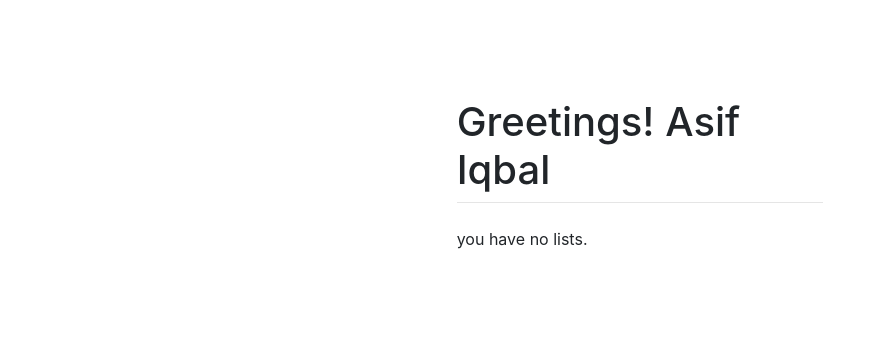
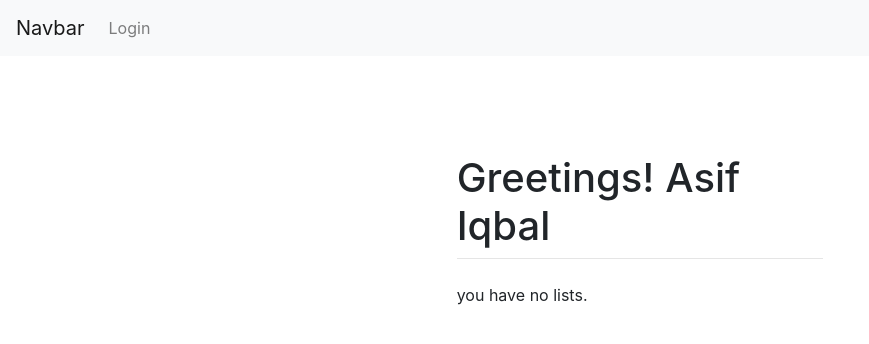
Before and after one commit to Asif-GD/a-django-to-do-list, a Django app: page / in a window 1280 px wide. Shown: the top 344 px of the page, without its empty margins (0-869 px from the left). Run offline with Django 4.2, Linux system fonts and the light colour scheme.

Commit message:
set up a navbar & logout function
- logout_user()

```diff
--- a/main/templates/main/base.html
+++ b/main/templates/main/base.html
@@ -18,6 +18,35 @@
     </title>
 </head>
 <body>
+
+<nav class="navbar navbar-expand-lg navbar-light bg-light">
+    <a class="navbar-brand" href="#">Navbar</a>
+    <button class="navbar-toggler" type="button" data-toggle="collapse" data-target="#navbarText"
+            aria-controls="navbarText" aria-expanded="False" aria-label="Toggle navigation">
+        <span class="navbar-toggler-icon"></span>
+    </button>
+    <div class="collapse navbar-collapse" id="navbarText">
+        <ul class="navbar-nav mr-auto">
+            {% if user.is_authenticated %}
+
+            <li class="nav-item">
+                <a class="nav-link" href="/logout">Logout</a>
+            </li>
+            <li class="nav-item">
+                <a class="nav-link" href="#">Welcome, {{user.username}}</a>
+            </li>
+
+            {% else %}
+
+            <li class="nav-item">
+                <a class="nav-link" href="/login">Login</a>
+            </li>
+
+            {% endif %}
+        </ul>
+    </div>
+</nav>
+
 <div class="image">
     <div class="image-overlay">
         <div id="content" class="block">
--- a/main/urls.py
+++ b/main/urls.py
@@ -6,4 +6,5 @@
     path("", views.home, name="home"),
     path("register/", views.create_user, name="register_user"),
     path("login/", views.login_user, name="login_user"),
+    path("logout/", views.logout_user, name="logout_user"),
 ]
--- a/main/views.py
+++ b/main/views.py
@@ -1,5 +1,5 @@
 from django.contrib import messages
-from django.contrib.auth import login, authenticate
+from django.contrib.auth import login, authenticate, logout
 from django.contrib.auth.forms import AuthenticationForm
 from django.shortcuts import render, redirect
 
@@ -51,3 +51,9 @@
         messages.error(request, "Login failed, invalid username or password.")
     login_form = AuthenticationForm()
     return render(request, template_name="main/login.html", context={"form": login_form}, content_type="text/html")
+
+
+def logout_user(request):
+    logout(request)
+    messages.info(request, "You have successfully logged out.")
+    return redirect("main:home")
```
Also changed, not shown: db.sqlite3.
